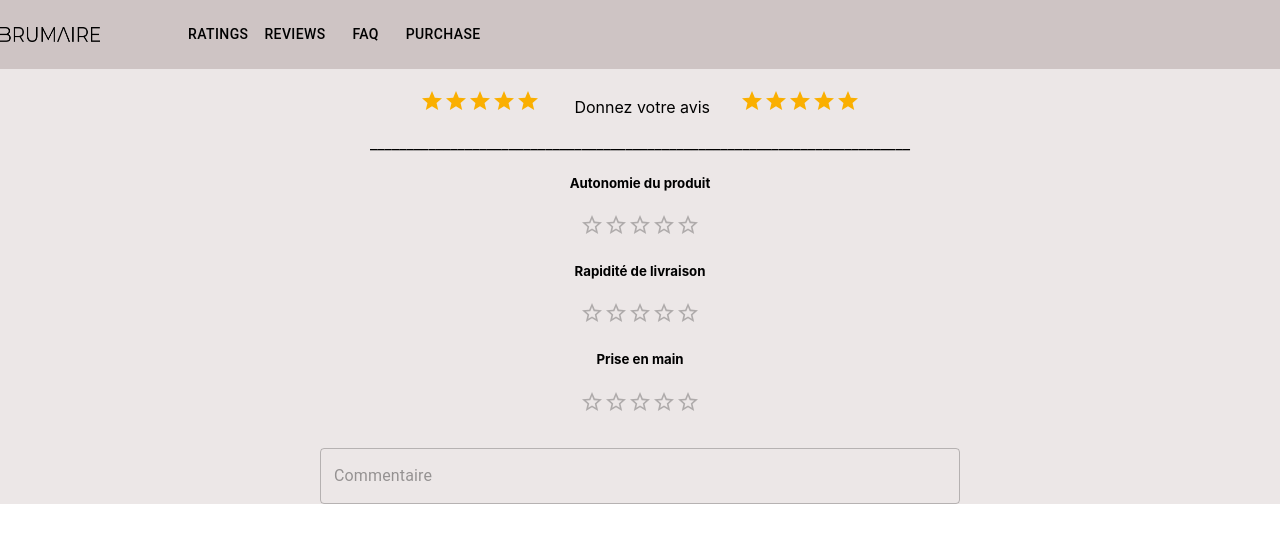
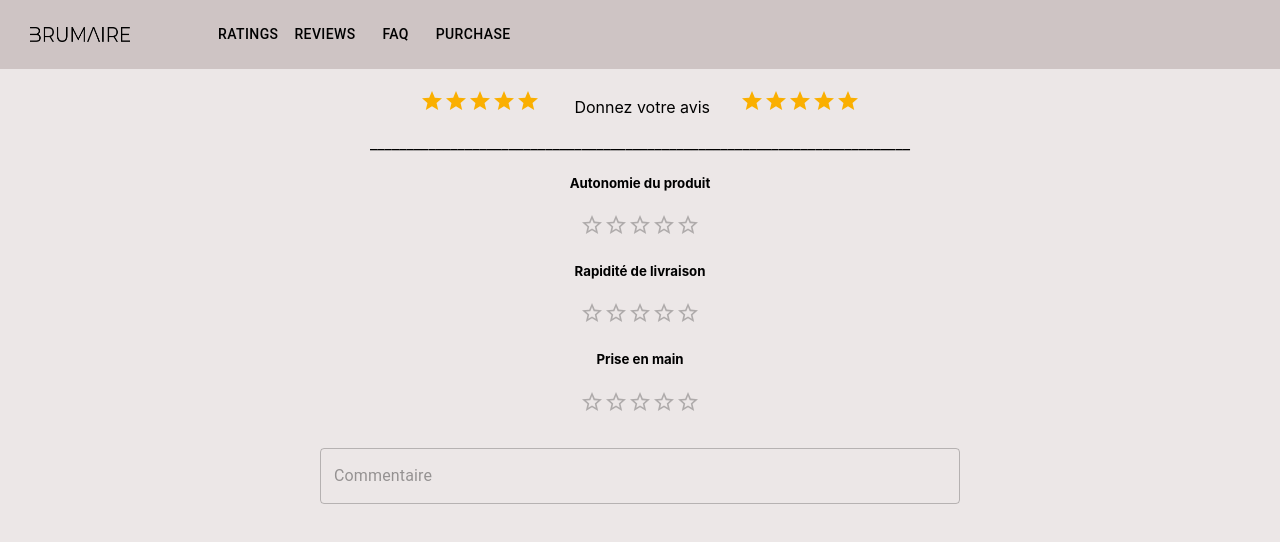
Before and after one commit to mlle-alois/Brumaire, a React (Create React App) app: page / in a window 1280 px wide. Shown: the top 542 px of the page. Built offline with nearby package versions, Linux system fonts and the light colour scheme.

Commit message:
modif navbar and background

```diff
--- a/src/App.css
+++ b/src/App.css
@@ -1,4 +1,5 @@
 .body {
     margin: auto;
     text-align: center;
+    background-color: #ECE7E7;
 }
--- a/src/components/navbar/Navbar.css
+++ b/src/components/navbar/Navbar.css
@@ -1,3 +1,7 @@
 .background {
     background-color: #cec4c4;
 }
+
+.img {
+    margin-left: 30px;
+}
--- a/src/index.css
+++ b/src/index.css
@@ -5,6 +5,7 @@ body {
     sans-serif;
   -webkit-font-smoothing: antialiased;
   -moz-osx-font-smoothing: grayscale;
+  background-color: #ECE7E7;
 }
 
 code {
```
